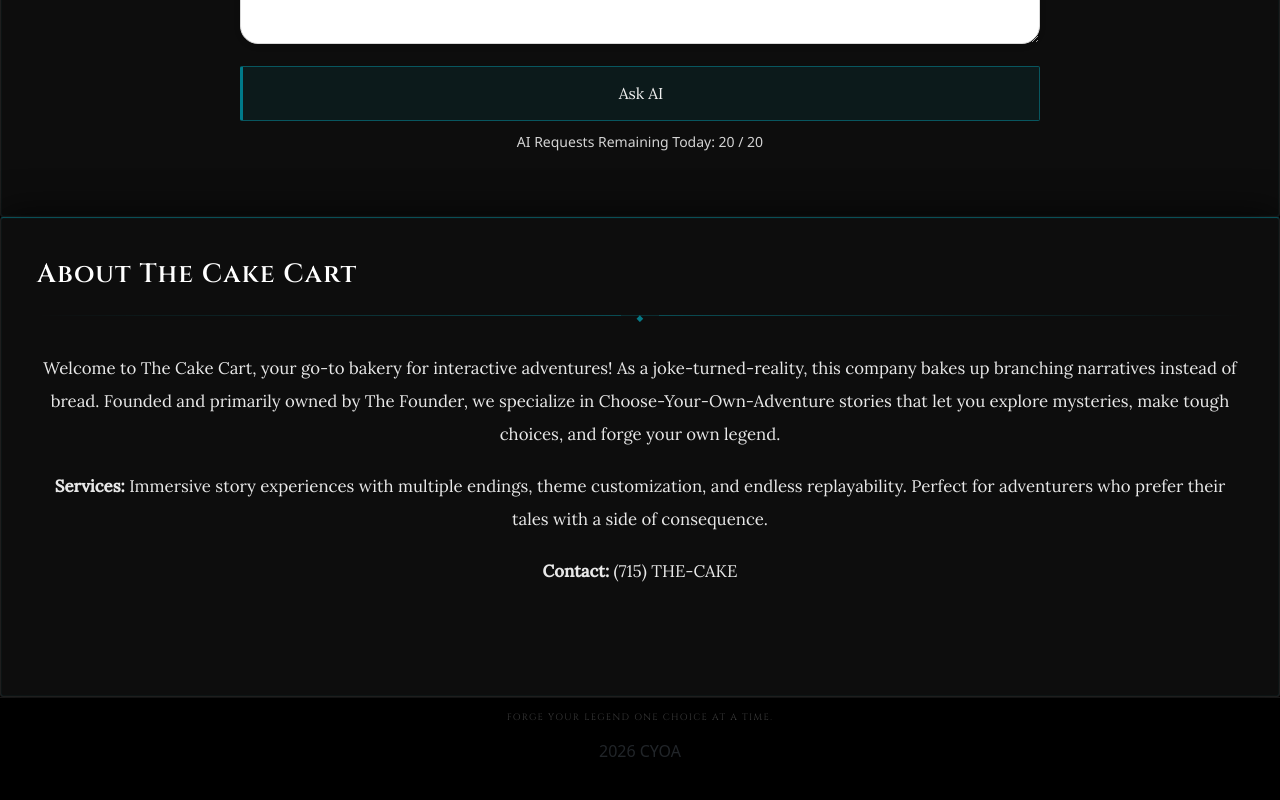
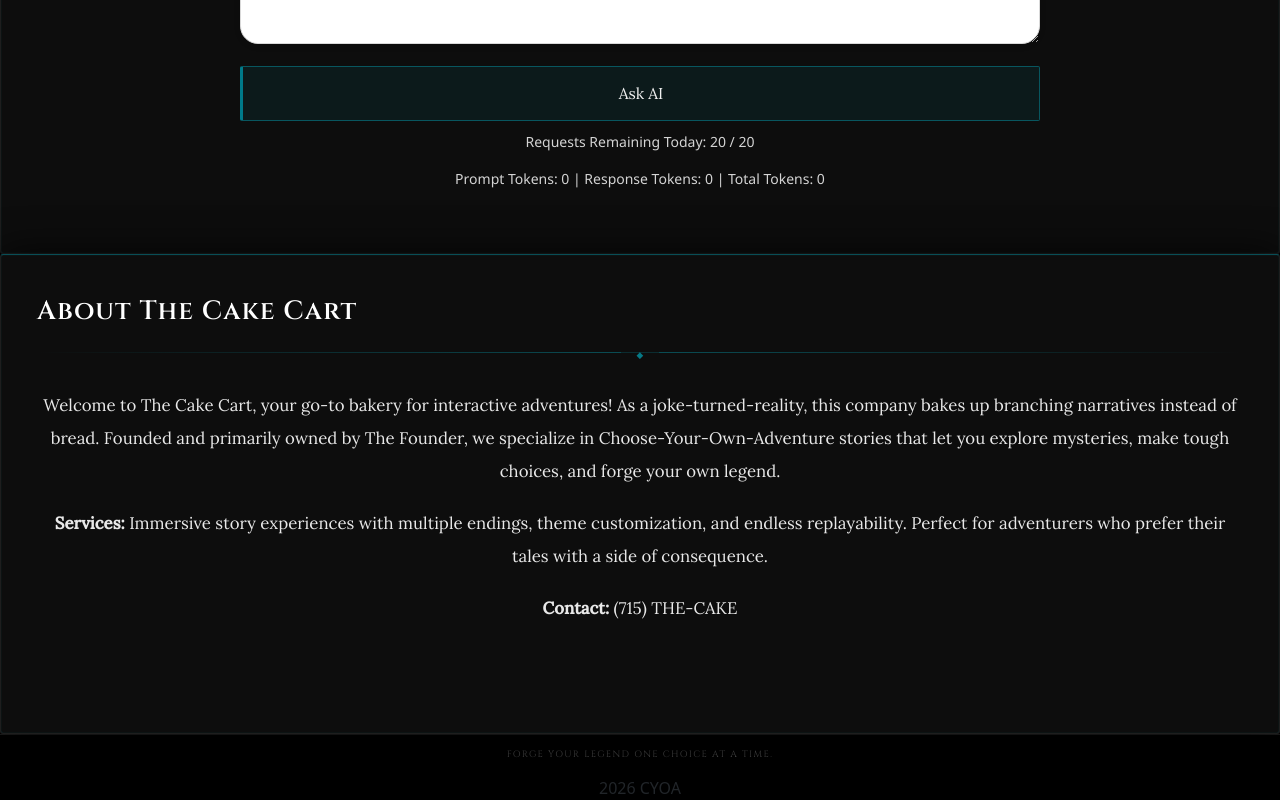
Before and after one commit to BPMSTC/HawkinsSpr26, an Angular app in the folder cyoa/: page / in a window 1280 px wide. Shown: the part 1072-1872 px from the top of the page. Before the commit the page ends 1835 px from the top, so only its background shows below. Built offline with nearby package versions, Linux system fonts and the light colour scheme; a web font is replaced by a local one.

Commit message:
feat: Add token usage tracking to AI chat responses and update UI display

```diff
--- a/cyoa/src/app/app.component.html
+++ b/cyoa/src/app/app.component.html
@@ -150,8 +150,16 @@
       </button>
 
       <p class="ai-limit-text">
-        AI Requests Remaining Today:
+        Requests Remaining Today:
         {{ requestsRemaining }} / {{ dailyLimit }}
+      </p>
+
+      <p class="ai-limit-text">
+        Prompt Tokens: {{ promptTokens }}
+        |
+        Response Tokens: {{ responseTokens }}
+        |
+        Total Tokens: {{ totalTokens }}
       </p>
 
       <p *ngIf="aiLoading" class="thinking-text">
--- a/cyoa/src/app/app.component.ts
+++ b/cyoa/src/app/app.component.ts
@@ -40,6 +40,10 @@ export class AppComponent implements OnInit {
 requestsUsed = 0;
 requestsRemaining = 20;
 dailyLimit = 20;
+
+promptTokens = 0;
+responseTokens = 0;
+totalTokens = 0;
 
   loginData = {
     email: '',
@@ -198,11 +202,16 @@ export class AppComponent implements OnInit {
       console.log('AI response received:', res);
 
       this.aiReply = res.reply;
+
       this.requestsUsed = res.requestsUsed;
       this.requestsRemaining = res.requestsRemaining;
       this.dailyLimit = res.dailyLimit;
+
+      this.promptTokens = res.promptTokens;
+      this.responseTokens = res.responseTokens;
+      this.totalTokens = res.totalTokens;
+
       this.aiLoading = false;
-
       this.cdr.detectChanges();
     },
     error: (err: HttpErrorResponse) => {
@@ -216,8 +225,12 @@ export class AppComponent implements OnInit {
       this.requestsUsed = err.error?.requestsUsed ?? this.requestsUsed;
       this.requestsRemaining = err.error?.requestsRemaining ?? this.requestsRemaining;
       this.dailyLimit = err.error?.dailyLimit ?? this.dailyLimit;
+
+      this.promptTokens = err.error?.promptTokens ?? this.promptTokens;
+      this.responseTokens = err.error?.responseTokens ?? this.responseTokens;
+      this.totalTokens = err.error?.totalTokens ?? this.totalTokens;
+
       this.aiLoading = false;
-
       this.cdr.detectChanges();
     },
     complete: () => {
--- a/cyoa/src/app/chat.service.ts
+++ b/cyoa/src/app/chat.service.ts
@@ -7,6 +7,9 @@ export interface ChatResponse {
   requestsUsed: number;
   requestsRemaining: number;
   dailyLimit: number;
+  promptTokens: number;
+  responseTokens: number;
+  totalTokens: number;
 }
 
 @Injectable({
@@ -31,13 +34,8 @@ export class ChatService {
   sendMessage(message: string): Observable<ChatResponse> {
     const apiUrl = 'http://localhost:3000/api/openai/chat';
 
-    const requestPayload = {
+    return this.http.post<ChatResponse>(apiUrl, {
       message
-    };
-
-    return this.http.post<ChatResponse>(
-      apiUrl,
-      requestPayload
-    );
+    });
   }
 }
```
Also changed, not shown: 1 other file (tests, documents, lock files or other folders). Lines whose indentation alone changed are shown as unchanged.
